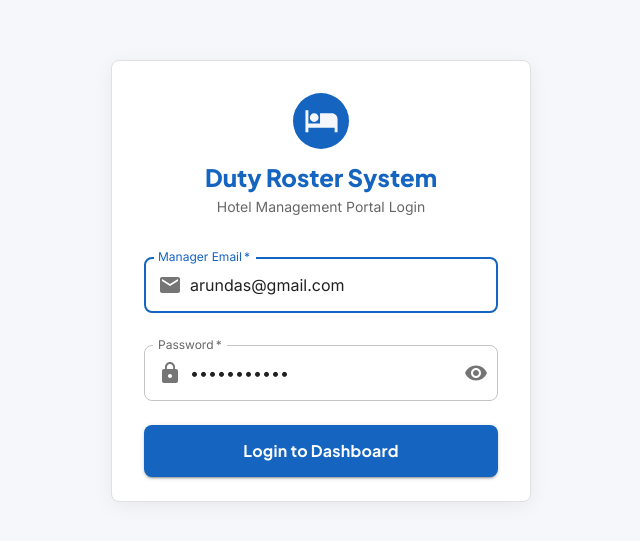
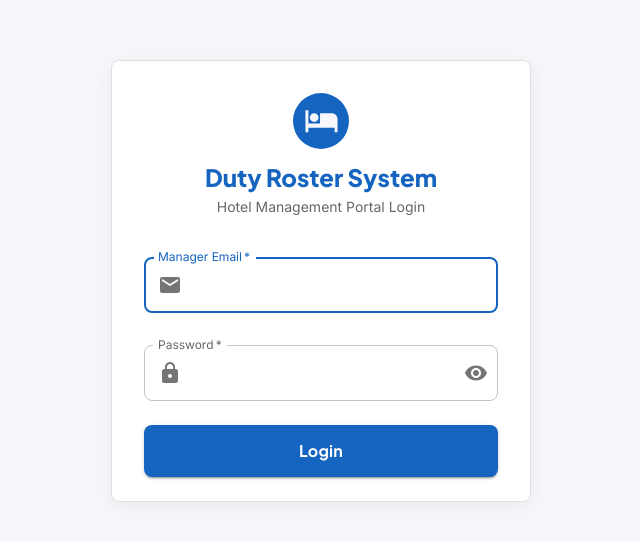
Before and after one commit to Innocent-Alive/daily_roster, a React (Vite) app in the folder frontend/: page /login in a window 1280 px wide. Shown: the part 119-660 px from the top of the page, without its empty margins (319-959 px from the left). Built offline with nearby package versions, Linux system fonts and the light colour scheme; no server answers.

Commit message:
clear prefilled login credentials and set login button label to Login

```diff
--- a/frontend/src/pages/Login.jsx
+++ b/frontend/src/pages/Login.jsx
@@ -17,8 +17,8 @@ import { Hotel as HotelIcon, Email, Lock, Visibility, VisibilityOff } from '@mui
 import { AuthContext } from '../context/AuthContext';
 
 export default function Login() {
-  const [email, setEmail] = useState('arundas@gmail.com');
-  const [password, setPassword] = useState('arundas1971');
+  const [email, setEmail] = useState('');
+  const [password, setPassword] = useState('');
   const [showPassword, setShowPassword] = useState(false);
   const [error, setError] = useState('');
   const [loading, setLoading] = useState(false);
@@ -134,7 +134,7 @@ export default function Login() {
                 '&:hover': { backgroundColor: '#0D47A1' },
               }}
             >
-              {loading ? 'Signing In...' : 'Login to Dashboard'}
+              {loading ? 'Logging in...' : 'Login'}
             </Button>
           </Box>
         </CardContent>
```
